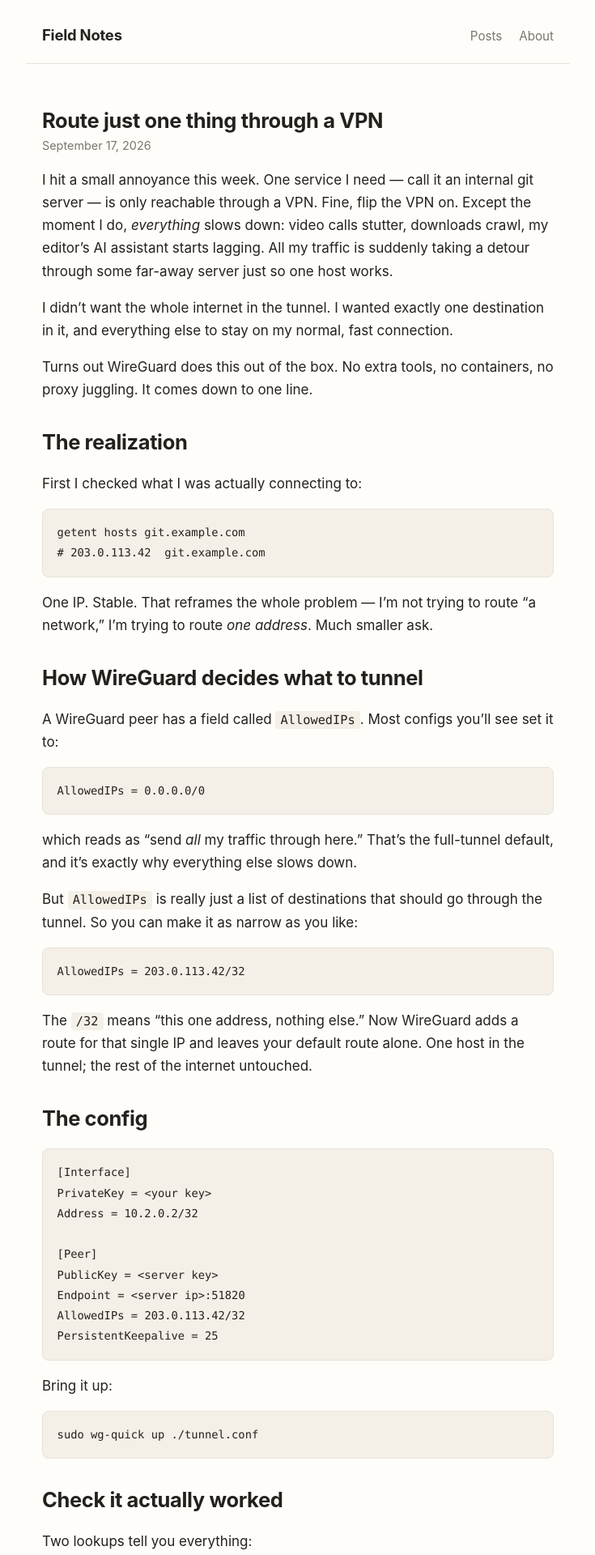
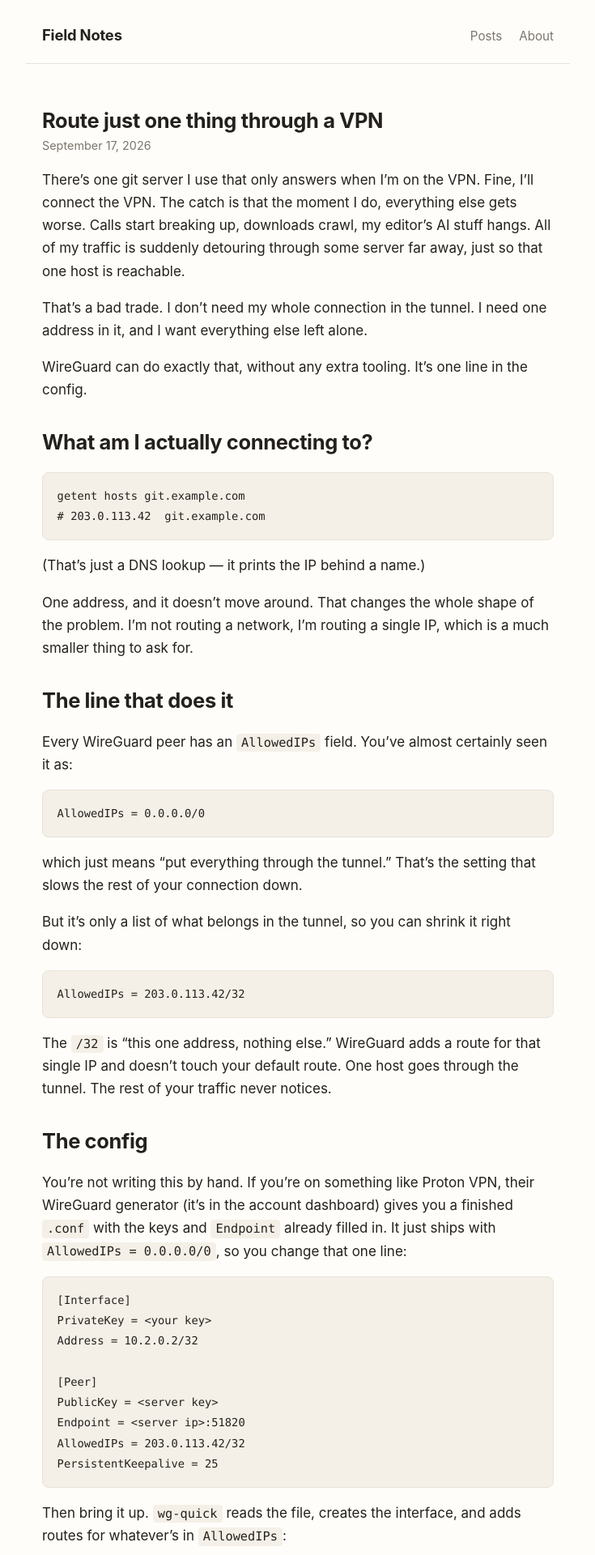
Before and after one commit to 15daksh-2003/field-notes, a Jekyll site: the page built from _posts/2026-09-17-route-just-one-thing-through-a-vpn.md, in a window 1280 px wide. Shown: the top 1920 px of the page at 81% size, without its empty margins (272-1007 px from the left). Built offline with Jekyll 4.4.1, drawn with Linux system fonts in a browser that asks for light colours; some of the changed text lies outside the part shown.

Commit message:
add triage post, reword vpn post, stick footer to bottom

````diff
--- a/_posts/2026-09-17-route-just-one-thing-through-a-vpn.md
+++ b/_posts/2026-09-17-route-just-one-thing-through-a-vpn.md
@@ -4,54 +4,60 @@
 date: 2026-09-17
 ---
 
-I hit a small annoyance this week. One service I need — call it an internal
-git server — is only reachable through a VPN. Fine, flip the VPN on. Except the
-moment I do, *everything* slows down: video calls stutter, downloads crawl, my
-editor's AI assistant starts lagging. All my traffic is suddenly taking a
-detour through some far-away server just so one host works.
+There's one git server I use that only answers when I'm on the VPN. Fine, I'll
+connect the VPN. The catch is that the moment I do, everything else gets worse.
+Calls start breaking up, downloads crawl, my editor's AI stuff hangs. All of my
+traffic is suddenly detouring through some server far away, just so that one
+host is reachable.
 
-I didn't want the whole internet in the tunnel. I wanted exactly one
-destination in it, and everything else to stay on my normal, fast connection.
+That's a bad trade. I don't need my whole connection in the tunnel. I need one
+address in it, and I want everything else left alone.
 
-Turns out WireGuard does this out of the box. No extra tools, no containers, no
-proxy juggling. It comes down to one line.
+WireGuard can do exactly that, without any extra tooling. It's one line in the
+config.
 
-## The realization
-
-First I checked what I was actually connecting to:
+## What am I actually connecting to?
 
 ```bash
 getent hosts git.example.com
 # 203.0.113.42  git.example.com
 ```
 
-One IP. Stable. That reframes the whole problem — I'm not trying to route "a
-network," I'm trying to route *one address*. Much smaller ask.
+(That's just a DNS lookup — it prints the IP behind a name.)
 
-## How WireGuard decides what to tunnel
+One address, and it doesn't move around. That changes the whole shape of the
+problem. I'm not routing a network, I'm routing a single IP, which is a much
+smaller thing to ask for.
 
-A WireGuard peer has a field called `AllowedIPs`. Most configs you'll see set
-it to:
+## The line that does it
+
+Every WireGuard peer has an `AllowedIPs` field. You've almost certainly seen it
+as:
 
 ```
 AllowedIPs = 0.0.0.0/0
 ```
 
-which reads as "send *all* my traffic through here." That's the full-tunnel
-default, and it's exactly why everything else slows down.
+which just means "put everything through the tunnel." That's the setting that
+slows the rest of your connection down.
 
-But `AllowedIPs` is really just a list of destinations that should go through
-the tunnel. So you can make it as narrow as you like:
+But it's only a list of what belongs in the tunnel, so you can shrink it right
+down:
 
 ```
 AllowedIPs = 203.0.113.42/32
 ```
 
-The `/32` means "this one address, nothing else." Now WireGuard adds a route
-for that single IP and leaves your default route alone. One host in the tunnel;
-the rest of the internet untouched.
+The `/32` is "this one address, nothing else." WireGuard adds a route for that
+single IP and doesn't touch your default route. One host goes through the
+tunnel. The rest of your traffic never notices.
 
 ## The config
+
+You're not writing this by hand. If you're on something like Proton VPN, their
+WireGuard generator (it's in the account dashboard) gives you a finished `.conf`
+with the keys and `Endpoint` already filled in. It just ships with
+`AllowedIPs = 0.0.0.0/0`, so you change that one line:
 
 ```ini
 [Interface]
@@ -65,34 +71,38 @@
 PersistentKeepalive = 25
 ```
 
-Bring it up:
+Then bring it up. `wg-quick` reads the file, creates the interface, and adds
+routes for whatever's in `AllowedIPs`:
 
 ```bash
 sudo wg-quick up ./tunnel.conf
 ```
 
-## Check it actually worked
+## Did it take?
 
-Two lookups tell you everything:
+Ask the routing table where two different addresses go:
 
 ```bash
-ip route get 203.0.113.42   # -> dev tunnel   (the one host: tunneled)
-ip route get 1.1.1.1        # -> dev wlan0    (everything else: direct)
+ip route get 203.0.113.42   # dev tunnel  — the one host
+ip route get 1.1.1.1        # dev wlan0   — everything else
 ```
 
-First goes through the tunnel, second goes out your normal link. Done.
+The first one's in the tunnel, the second isn't. That's all I wanted.
 
-## A few notes
+## A couple of things worth knowing
 
-- I dropped the `DNS =` line. If the name already resolves fine without the
-  VPN, you don't need the tunnel's DNS — only the *connection* needs routing.
-  Fewer moving parts.
-- Worried the address might change on you? Widen it a touch —
-  `203.0.113.0/24` covers the whole block and is still nowhere near your
-  default route.
-- No kill-switch needed here. If the tunnel drops, that one host just stops
-  working instead of leaking. Everything else was never in the tunnel to begin
-  with.
+I deleted the `DNS =` line that came with the config. The name already resolves
+fine without the VPN, so there's no reason to send my lookups through the
+tunnel — only the connection to that one host needs it.
 
-That's it. One line of config, and "turn on the VPN" stops meaning "make
-everything else worse."
+If you're nervous the address might change on you someday, give it some room:
+`203.0.113.0/24` covers the surrounding block and is still nowhere near your
+default route.
+
+And you don't need a kill-switch here. A kill-switch is a rule that cuts off all
+traffic when the tunnel drops, so nothing leaks out unprotected. With a single
+host in the tunnel there's nothing to leak — if it drops, that one server just
+goes quiet, and everything else was never in there to begin with.
+
+So: one line, and turning the VPN on stops meaning "make everything else
+worse."
--- a/assets/css/style.css
+++ b/assets/css/style.css
@@ -24,6 +24,9 @@
 
 body {
   margin: 0;
+  min-height: 100vh;
+  display: grid;
+  grid-template-rows: auto 1fr auto;
   background: var(--bg);
   color: var(--fg);
   font: 17px/1.65 -apple-system, BlinkMacSystemFont, "Segoe UI", Roboto, Helvetica, Arial, sans-serif;
@@ -33,6 +36,7 @@
 .content,
 .site-header,
 .site-footer {
+  width: 100%;
   max-width: var(--measure);
   margin-inline: auto;
   padding-inline: 1.25rem;
@@ -66,7 +70,6 @@
 
 .content {
   padding-block: 2rem 3rem;
-  min-height: 60vh;
 }
 
 a { color: var(--accent); text-decoration: none; }
````
Also changed, not shown: _posts/2026-09-17-is-it-me-my-isp-or-them.md (added, +86 -0 lines).
